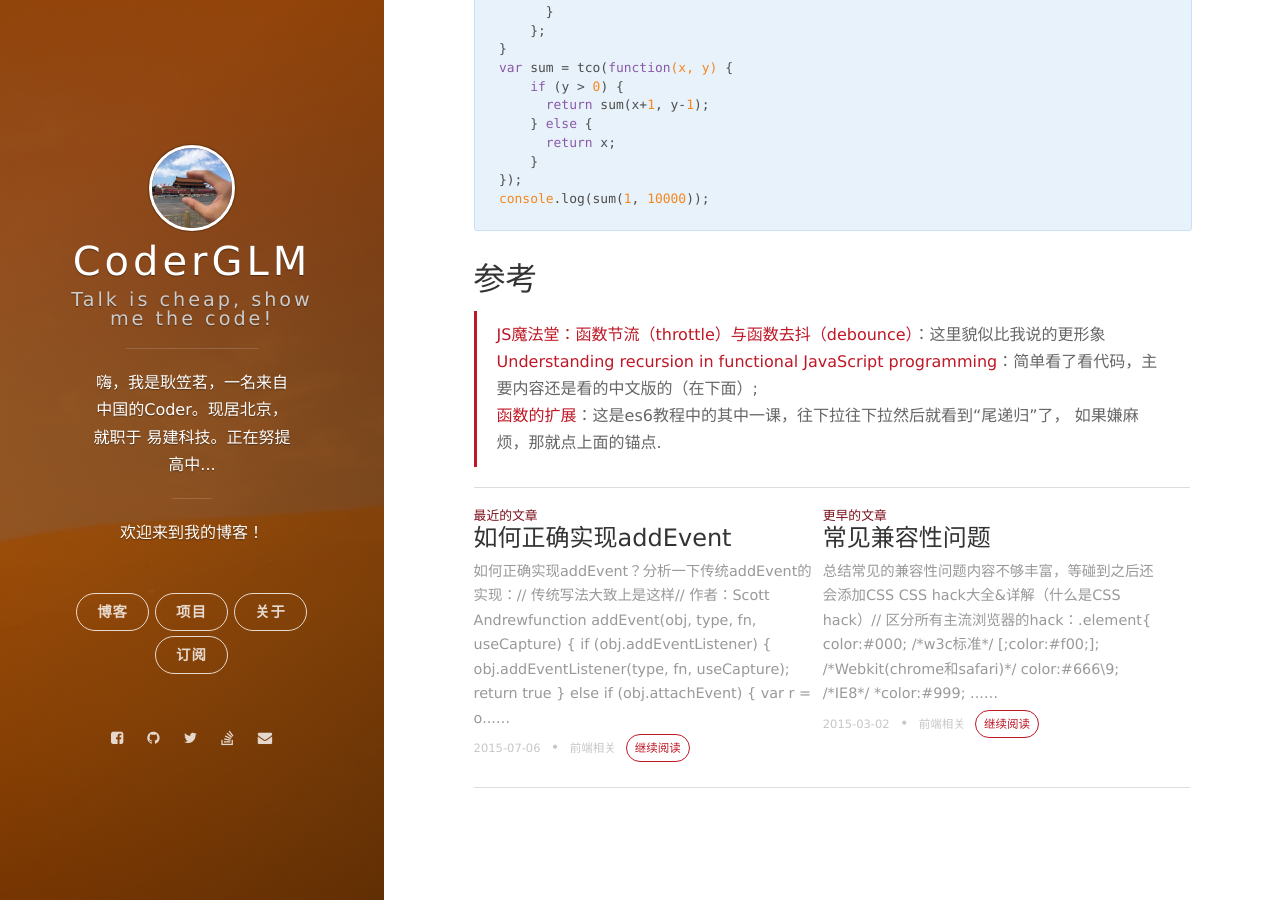
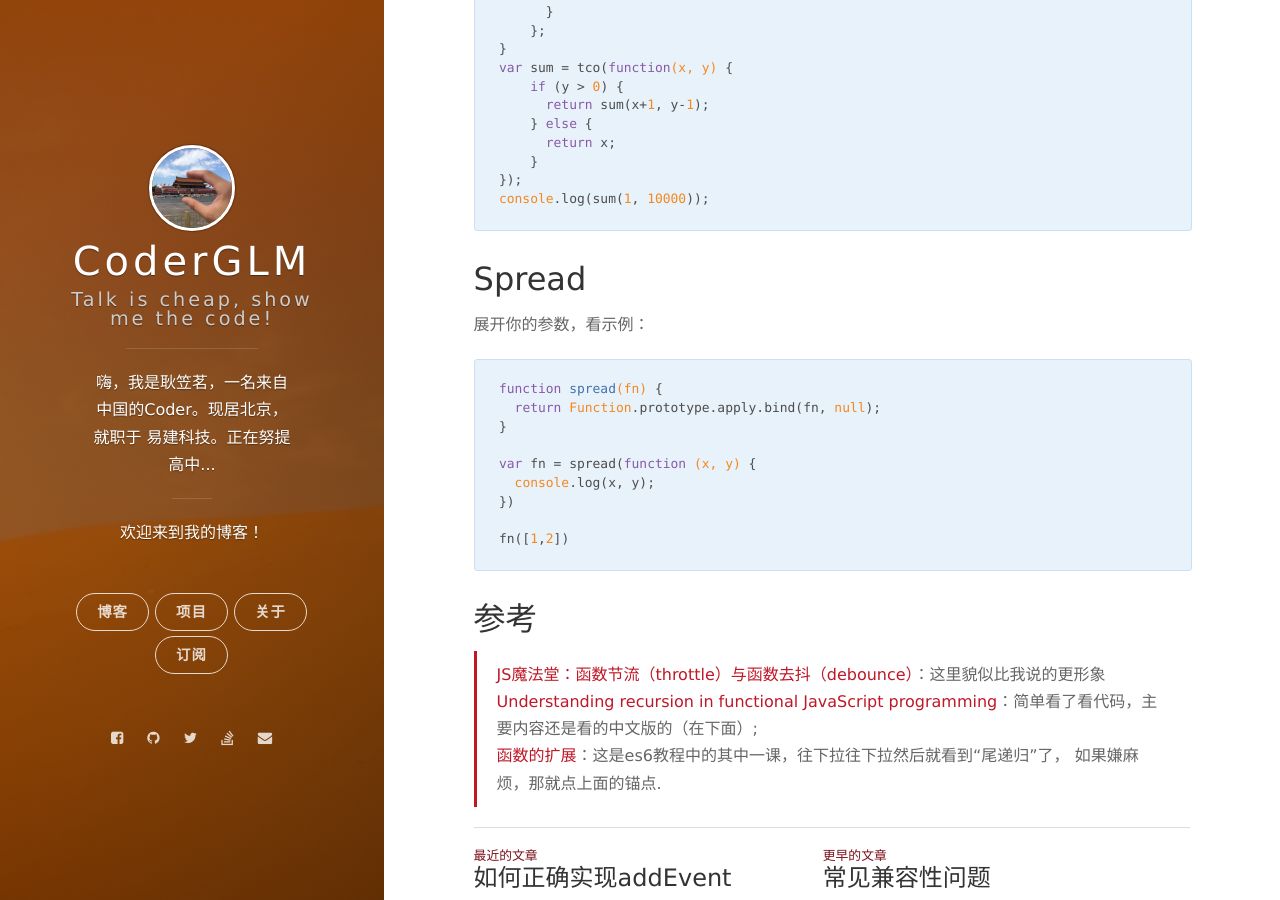
Before and after one commit to CoderLim/jekyll-based-blog, a Jekyll site: the page built from _posts/2015-06-05-some-funny-js-functions.markdown, in a window 1280 px wide and 900 px high, scrolled down 2484 px. Built offline with Jekyll 4.4.1, drawn with Linux system fonts in a browser that asks for light colours; nearby versions of some CDN libraries; comment, search, counter and statistics services are not loaded.

Commit message:
添加spread函数

````diff
--- a/_posts/2015-06-05-some-funny-js-functions.markdown
+++ b/_posts/2015-06-05-some-funny-js-functions.markdown
@@ -128,6 +128,22 @@ console.log(sum(1, 10000));
 ```
 
 
+## Spread
+
+展开你的参数，看示例：
+
+```
+function spread(fn) {
+  return Function.prototype.apply.bind(fn, null);
+}
+
+var fn = spread(function (x, y) {
+  console.log(x, y);
+})
+
+fn([1,2])
+```
+
 ## 参考
 
 > [JS魔法堂：函数节流（throttle）与函数去抖（debounce）](http://www.cnblogs.com/fsjohnhuang/p/4147810.html)：这里貌似比我说的更形象<br/>
````
